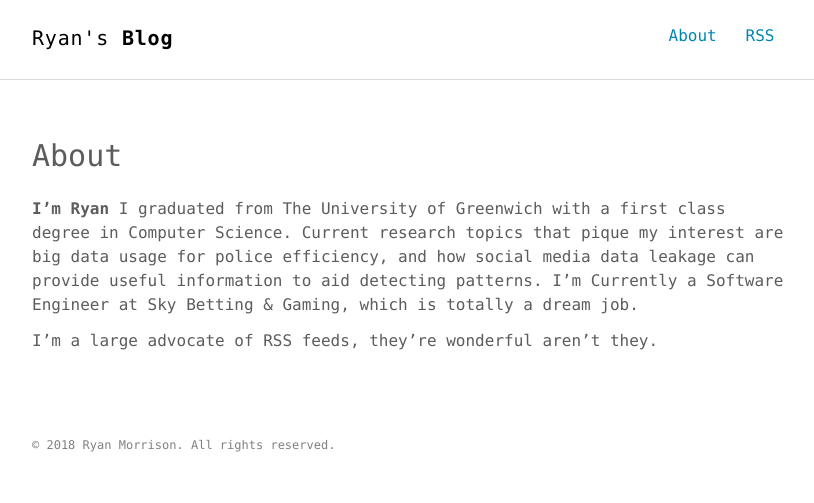
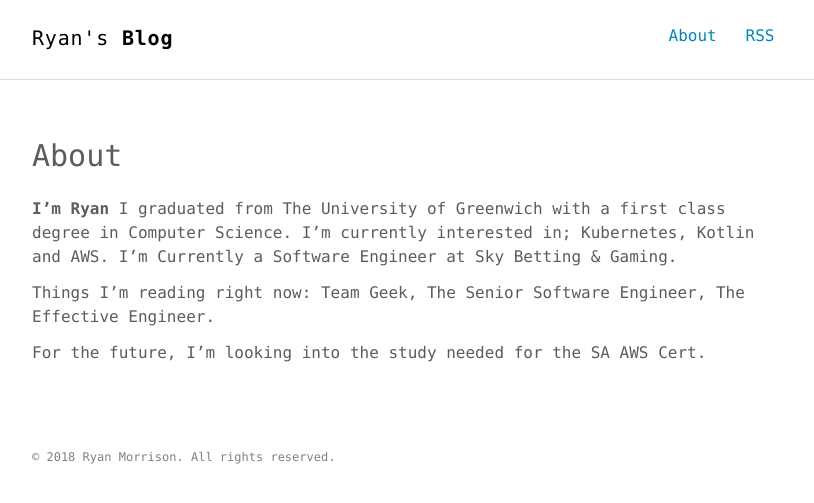
Before and after one commit to razki/devBlog, a Jekyll site: the page built from about.md, in a window 1280 px wide. Shown: the top 503 px of the page, without its empty margins (232-1046 px from the left). Built offline with Jekyll 4.4.1, drawn with Linux system fonts in a browser that asks for light colours.

Commit message:
Update about and gitignore.

```diff
--- a/about.md
+++ b/about.md
@@ -4,6 +4,8 @@ title: About
 permalink: /about/
 ---
 
-**I'm Ryan** I graduated from The University of Greenwich with a first class degree in Computer Science. Current research topics that pique my interest are big data usage for police efficiency, and how social media data leakage can provide useful information to aid detecting patterns. I'm Currently a Software Engineer at Sky Betting & Gaming, which is totally a dream job.
+**I'm Ryan** I graduated from The University of Greenwich with a first class degree in Computer Science. I'm currently interested in; Kubernetes, Kotlin and AWS. I'm Currently a Software Engineer at Sky Betting & Gaming.
 
-I'm a large advocate of RSS feeds, they're wonderful aren't they.
+Things I'm reading right now: Team Geek, The Senior Software Engineer, The Effective Engineer.
+
+For the future, I'm looking into the study needed for the SA AWS Cert.
```
Also changed, not shown: 1 other file.
